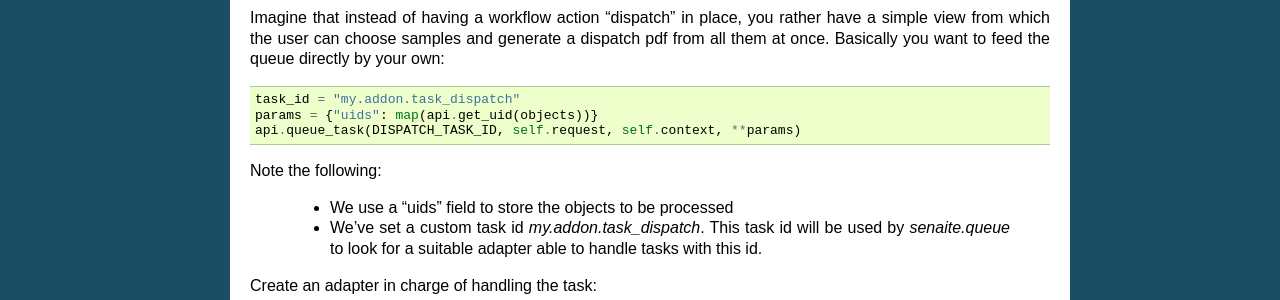
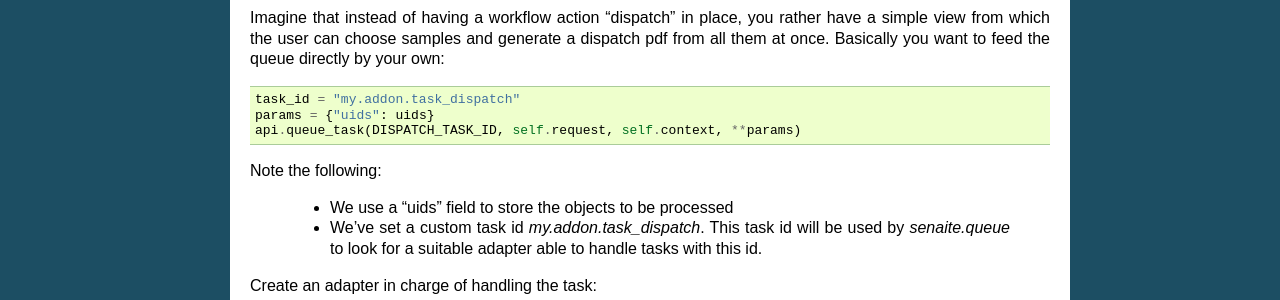
Before and after one commit to senaite/senaite.queue, a Sphinx documentation site: the page built from docs/extend.rst, in a window 1280 px wide. Shown: the part 769-1069 px from the top of the page. Built offline with Sphinx 7.4.7, drawn with Linux system fonts in a browser that asks for light colours.

Commit message:
Bad syntax

```diff
--- a/docs/extend.rst
+++ b/docs/extend.rst
@@ -56,7 +56,7 @@ directly by your own:
 .. code-block:: python
 
     task_id = "my.addon.task_dispatch"
-    params = {"uids": map(api.get_uid(objects))}
+    params = {"uids": uids}
     api.queue_task(DISPATCH_TASK_ID, self.request, self.context, **params)
 
 
```
